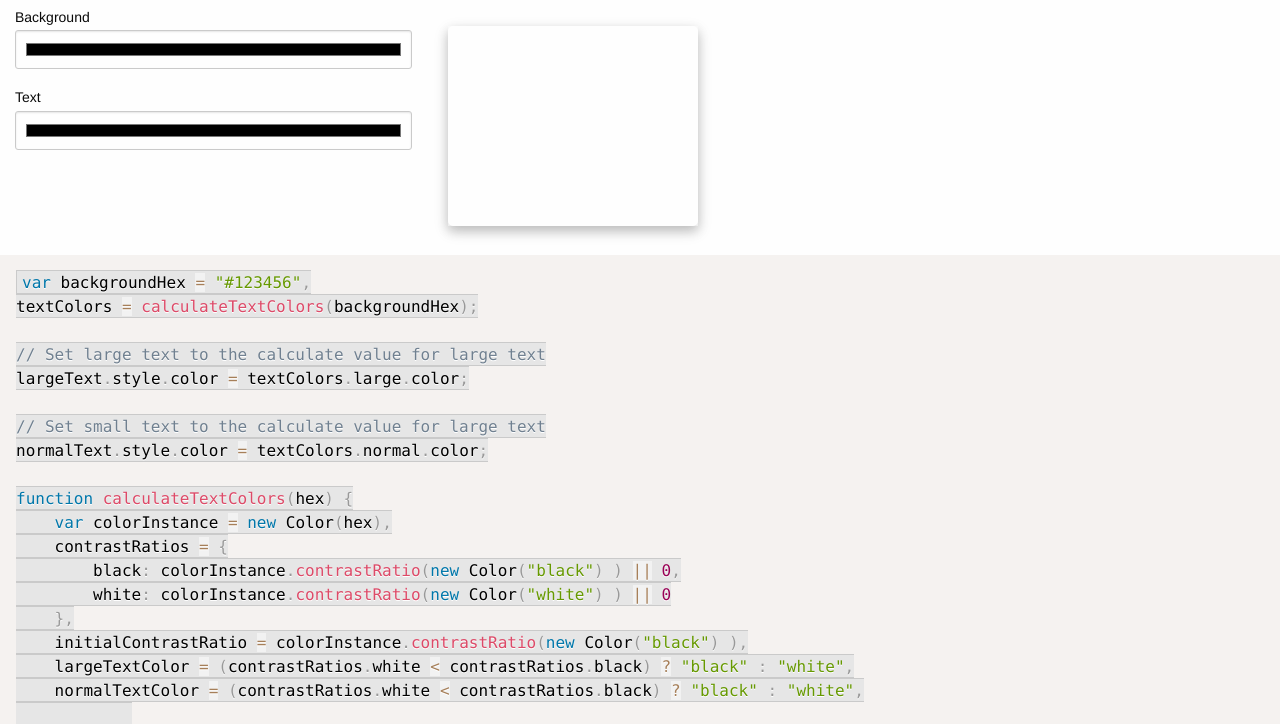
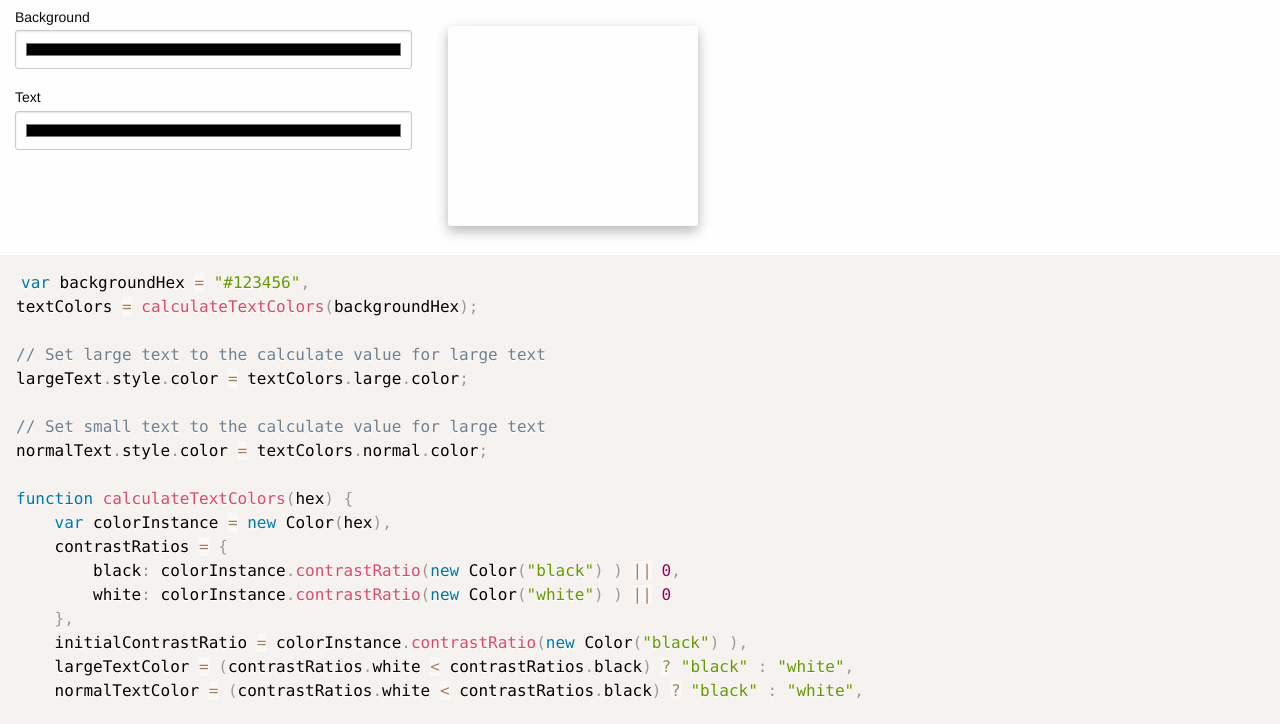
Before and after one commit to dpfens/ColorMathJS, a plain HTML site: page tools/contrast/index.html in a window 1280 px wide. Shown: the part 70-794 px from the top of the page. Drawn offline with Linux system fonts and the light colour scheme.

Commit message:
overrided foudnation code color  to fix prism rendering

```diff
--- a/tools/contrast/style.css
+++ b/tools/contrast/style.css
@@ -100,3 +100,8 @@
 .reunion.card .title a {
   text-decoration: none;
 }
+
+code {
+	border: none;
+	background: none;
+}
```
